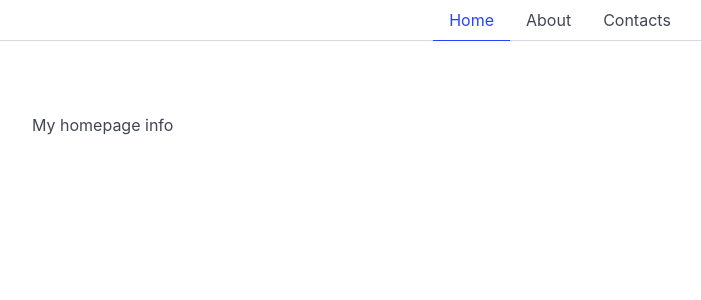
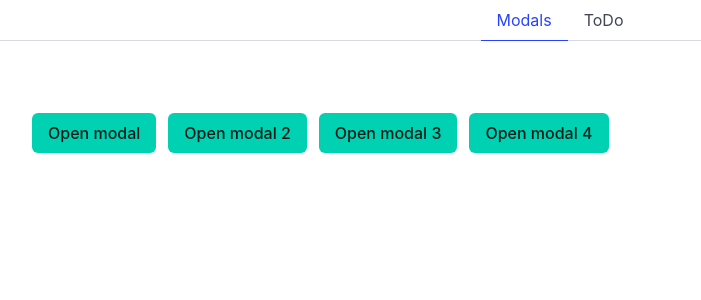
Before and after one commit to evelinmarit/learnvue, a Vue app: page / in a window 1280 px wide. Shown: the top 300 px of the page, without its empty margins (80-781 px from the left). Built offline with nearby package versions, Linux system fonts and the light colour scheme; the HTML template or start-up script is replaced by a standard one.

Commit message:
Add page component switching

```diff
--- a/src/App.vue
+++ b/src/App.vue
@@ -1,17 +1,17 @@
 <script setup>
 import Tabs from "./components/Tabs.vue";
 import { ref } from 'vue';
+import Modals from "./pages/Modals.vue";
+import ToDo from "./pages/ToDo.vue";
 
-let titles = ['Home', 'About', 'Contacts'];
+let titles = ['Modals', 'ToDo'];
 let contents = [
-    'My homepage info',
-    'My about page info',
-    'My contakts page info',
+    Modals,
+    ToDo,
 ];
 let activeTab = ref(0);
 
 function tabChanged(key){
-    console.log(key);
     activeTab.value = key;
 }
 </script>
@@ -19,7 +19,7 @@
 
 <template>
     <Tabs :items="titles" @change="tabChanged"></Tabs>
-    <div class="container section content-around">
-        <h1>{{ contents[activeTab] }}</h1>
+    <div class="container section content">
+        <component :is="contents[activeTab]"></component>
     </div>
 </template>
--- a/src/pages/Modals.vue
+++ b/src/pages/Modals.vue
@@ -1,8 +1,8 @@
 h
 <script setup>
 import { ref } from "vue";
-import Modal from "./components/Modal.vue";
-import ImageModal from "./components/ImageModal.vue";
+import Modal from "../components/Modal.vue";
+import ImageModal from "../components/ImageModal.vue";
 let modalActive = ref(false);
 let modalActive2 = ref(false);
 let modalActive3 = ref(false);
@@ -10,7 +10,7 @@
 </script>
 
 <template>
-  <div class="container content section">
+
     <div class="buttons">
       <button class="button is-primary" @click="modalActive = true">
         Open modal
@@ -25,7 +25,7 @@
         Open modal 4
       </button>
     </div>
-  </div>
+
   <ImageModal
     :active="modalActive"
     @close="modalActive = false"
--- a/src/pages/ToDo.vue
+++ b/src/pages/ToDo.vue
@@ -1,6 +1,6 @@
 <script setup>
 import { ref, computed } from "vue";
-import ItemList from "./ItemList.vue";
+import ItemList from "../components/ItemList.vue";
 let message = ref("");
 let i = 0;
 let items = ref([
@@ -21,7 +21,7 @@
 </script>
 
 <template>
-  <div class="container content section">
+
     <div class="field has-addons">
       <div class="control is-expanded">
         <input
@@ -38,7 +38,7 @@
     <ItemList :items="items" title="All items"></ItemList>
     <ItemList :items="doneItems" title="Done items"></ItemList>
     <ItemList :items="toDoItems" title="ToDo items"></ItemList>
-  </div>
+
 </template>
 
 <style scoped></style>
```
